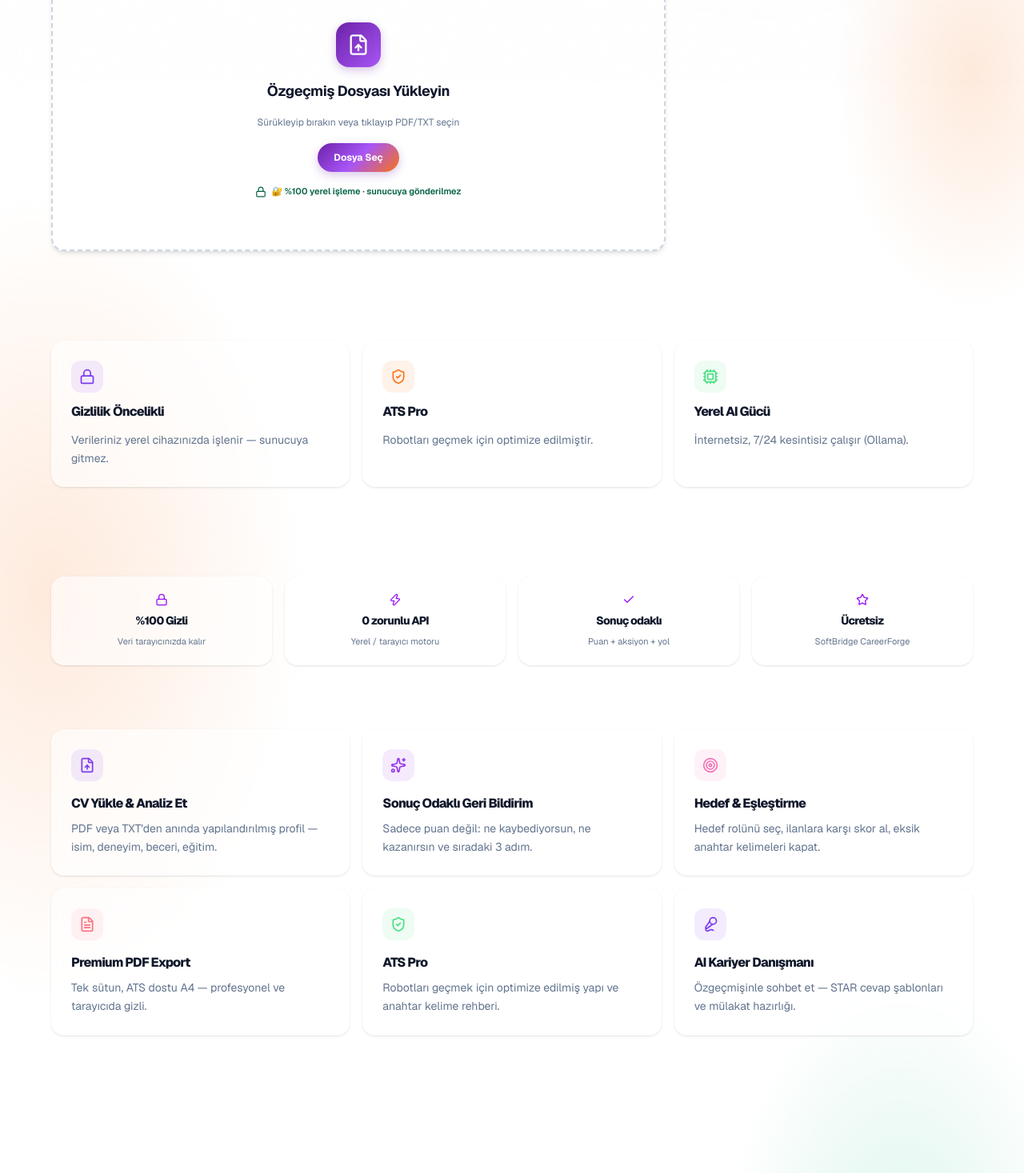
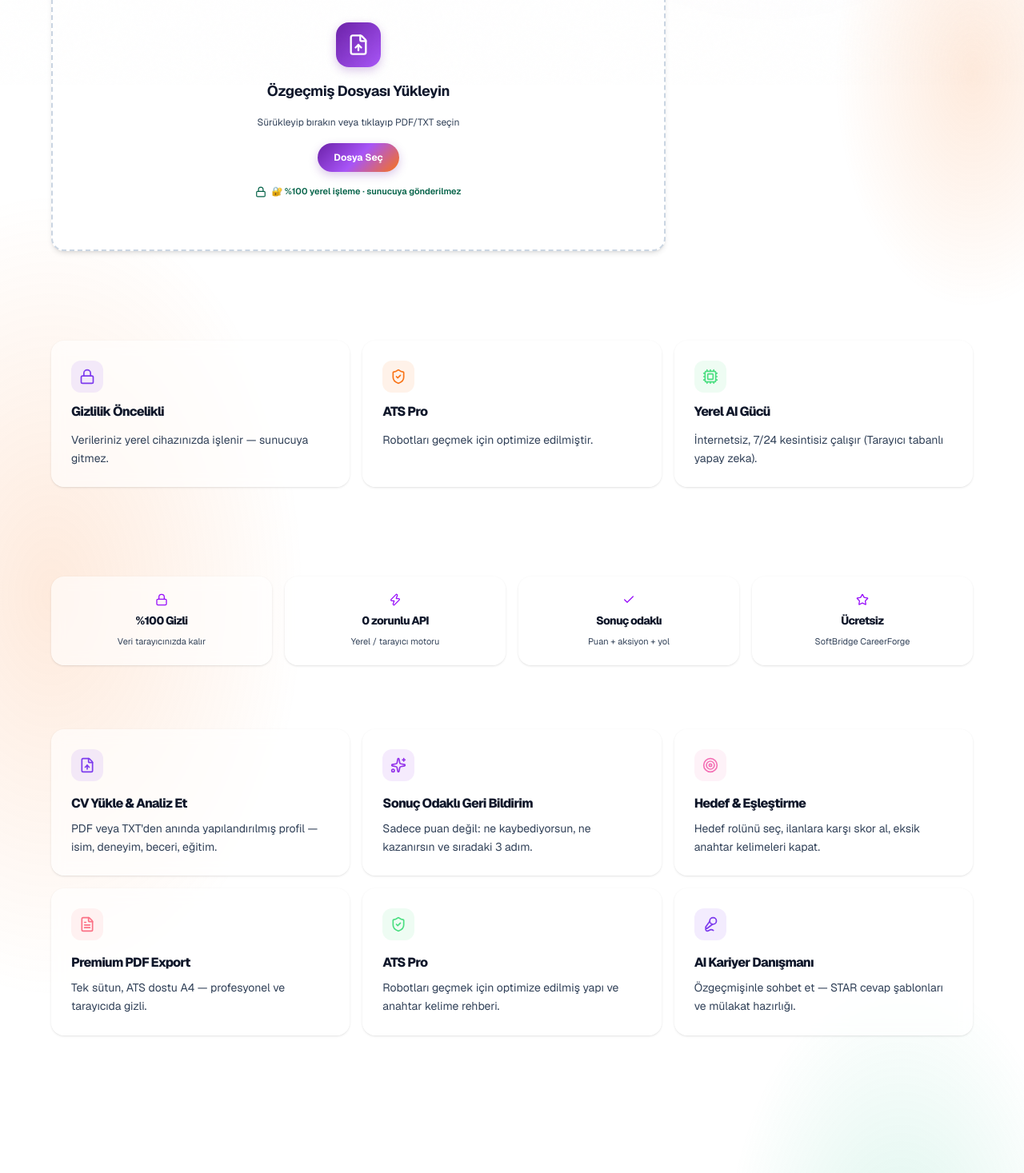
Before and after one commit to Dpehect/Softbridge-Career-Forge-FullStack-Web-App, a Next.js app: page / in a window 1280 px wide. Shown: the part 694-2161 px from the top of the page at 80% size. Built offline with nearby package versions, Linux system fonts and the light colour scheme; no server answers.

Commit message:
style: replace remaining low-contrast description text classes with slate-700 in landing and dropzone

```diff
--- a/src/app/dashboard/page.tsx
+++ b/src/app/dashboard/page.tsx
@@ -199,7 +199,7 @@ export default function DashboardPage() {
             <h1 className="font-display text-3xl md:text-4xl font-extrabold tracking-tighter text-star-white">
               {firstName ? `Kariyer kokpitin, ${firstName} 👋` : "Kariyer Kokpiti"}
             </h1>
-            <p className="text-slate-500 mt-2 max-w-xl leading-relaxed">
+            <p className="text-slate-700 dark:text-slate-300 mt-2 max-w-xl leading-relaxed">
               Bugün neyi iyileştirmelisin? Analiz bitti demiyoruz — hedefe giden bir sonraki adımı
               gösteriyoruz.
             </p>
--- a/src/app/forge/page.tsx
+++ b/src/app/forge/page.tsx
@@ -890,7 +890,7 @@ export default function ForgePage() {
                               "flex-1 py-2 text-xs font-semibold rounded-xl transition-all cursor-pointer",
                               active
                                 ? "bg-purple-600 text-white font-bold shadow-md shadow-purple-500/10"
-                                : "text-slate-600 dark:text-slate-400 hover:text-slate-950 dark:hover:text-slate-100 disabled:opacity-40 disabled:hover:text-slate-600/40"
+                                : "text-slate-700 dark:text-slate-300 hover:text-slate-950 dark:hover:text-slate-100 disabled:opacity-50 disabled:cursor-not-allowed"
                             )}
                           >
                             {label}
--- a/src/app/page.tsx
+++ b/src/app/page.tsx
@@ -149,7 +149,7 @@ export default function HomePage() {
               {
                 icon: Cpu,
                 title: "Yerel AI Gücü",
-                body: "İnternetsiz, 7/24 kesintisiz çalışır (Ollama).",
+                body: "İnternetsiz, 7/24 kesintisiz çalışır (Tarayıcı tabanlı yapay zeka).",
                 color: "#4ADE80",
               },
             ].map((v) => (
@@ -161,7 +161,7 @@ export default function HomePage() {
                   <v.icon className="w-5 h-5" style={{ color: v.color }} />
                 </div>
                 <h3 className="font-extrabold tracking-tighter text-star-white">{v.title}</h3>
-                <p className="text-sm text-slate-500 leading-relaxed">{v.body}</p>
+                <p className="text-sm text-slate-700 dark:text-slate-300 leading-relaxed">{v.body}</p>
               </div>
             ))}
           </motion.div>
@@ -177,7 +177,7 @@ export default function HomePage() {
               <div key={s.label} className={`${glassCard} p-5 text-center space-y-2`}>
                 <s.icon className="w-4 h-4 text-purple-600 mx-auto" />
                 <p className="font-extrabold tracking-tighter text-sm text-star-white">{s.label}</p>
-                <p className="text-[11px] text-slate-500">{s.sub}</p>
+                <p className="text-[11px] text-slate-700 dark:text-slate-300">{s.sub}</p>
               </div>
             ))}
           </motion.div>
@@ -197,7 +197,7 @@ export default function HomePage() {
                   <f.icon className="w-5 h-5" style={{ color: f.color }} />
                 </div>
                 <h2 className="font-extrabold tracking-tighter text-star-white">{f.title}</h2>
-                <p className="text-sm text-slate-500 mt-2 leading-relaxed">{f.body}</p>
+                <p className="text-sm text-slate-700 dark:text-slate-300 mt-2 leading-relaxed">{f.body}</p>
               </Link>
             ))}
           </motion.div>
--- a/src/components/CvDropZone.tsx
+++ b/src/components/CvDropZone.tsx
@@ -158,7 +158,7 @@ export function CvDropZone({
       <p className="font-bold tracking-tight text-base md:text-lg text-slate-900 dark:text-white">
         {loading ? "Özgeçmişiniz işleniyor..." : "Özgeçmiş Dosyası Yükleyin"}
       </p>
-      <p className="text-xs text-slate-500 dark:text-slate-400 max-w-xs leading-relaxed">
+      <p className="text-xs text-slate-700 dark:text-slate-300 max-w-xs leading-relaxed">
         {loading
           ? "Lütfen bekleyin..."
           : "Sürükleyip bırakın veya tıklayıp PDF/TXT seçin"}
```
